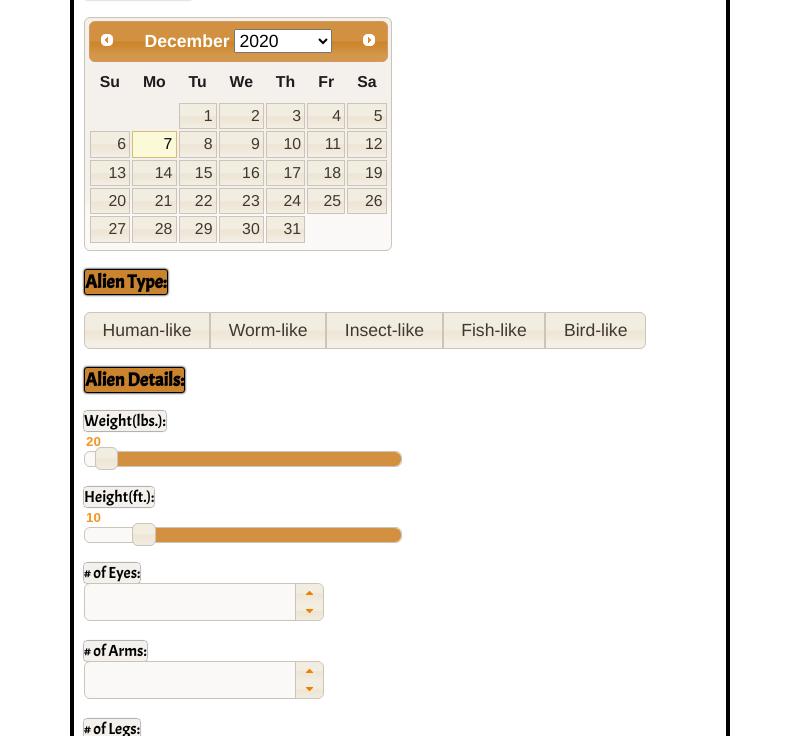
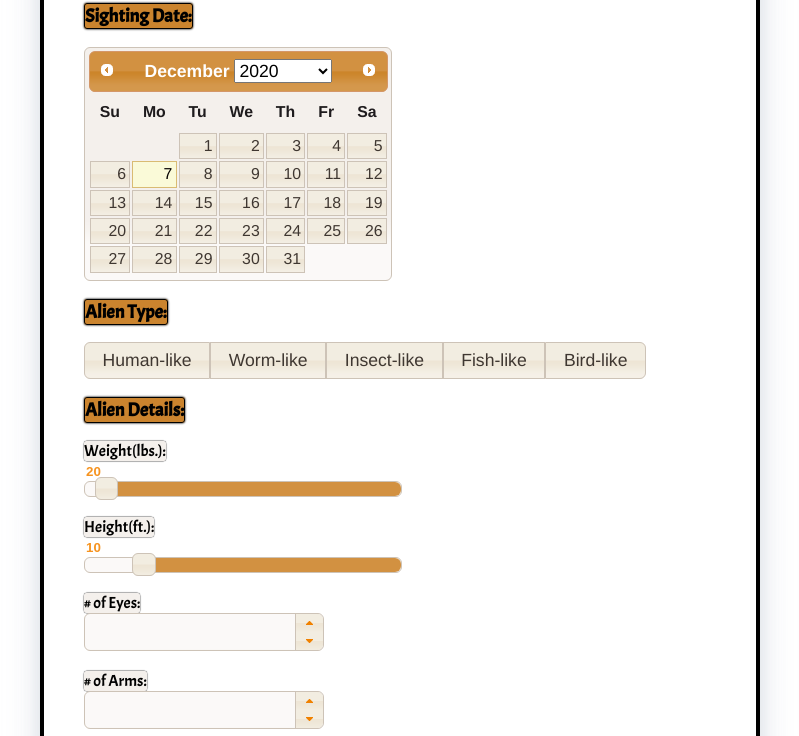
Before and after one commit to uulubuluu/alienSighting, a plain HTML site: page index.html in a window 1280 px wide. Shown: the part 134-870 px from the top of the page, without its empty margins (240-1039 px from the left). Drawn offline with nearby package versions, Linux system fonts and the light colour scheme.

Commit message:
12th Commit

```diff
--- a/styles.css
+++ b/styles.css
@@ -5,7 +5,7 @@ body {
 }
 
 #wrapper {
-  padding: 10px;
+  padding: 40px;
   width: 50%;
   height: 165%;
   margin: auto;
@@ -13,6 +13,9 @@ body {
   border-style: solid;
   border-color: #000000;
   border-radius: 25px;
+  box-shadow: 0 5px 10px rgba(154, 160, 185, 0.05),
+    0 15px 40px rgba(166, 173, 201, 0.2),
+    0 7px 30px -10px rgba(150, 170, 180, 0.5);
 }
 
 .detailHeadings {
```
